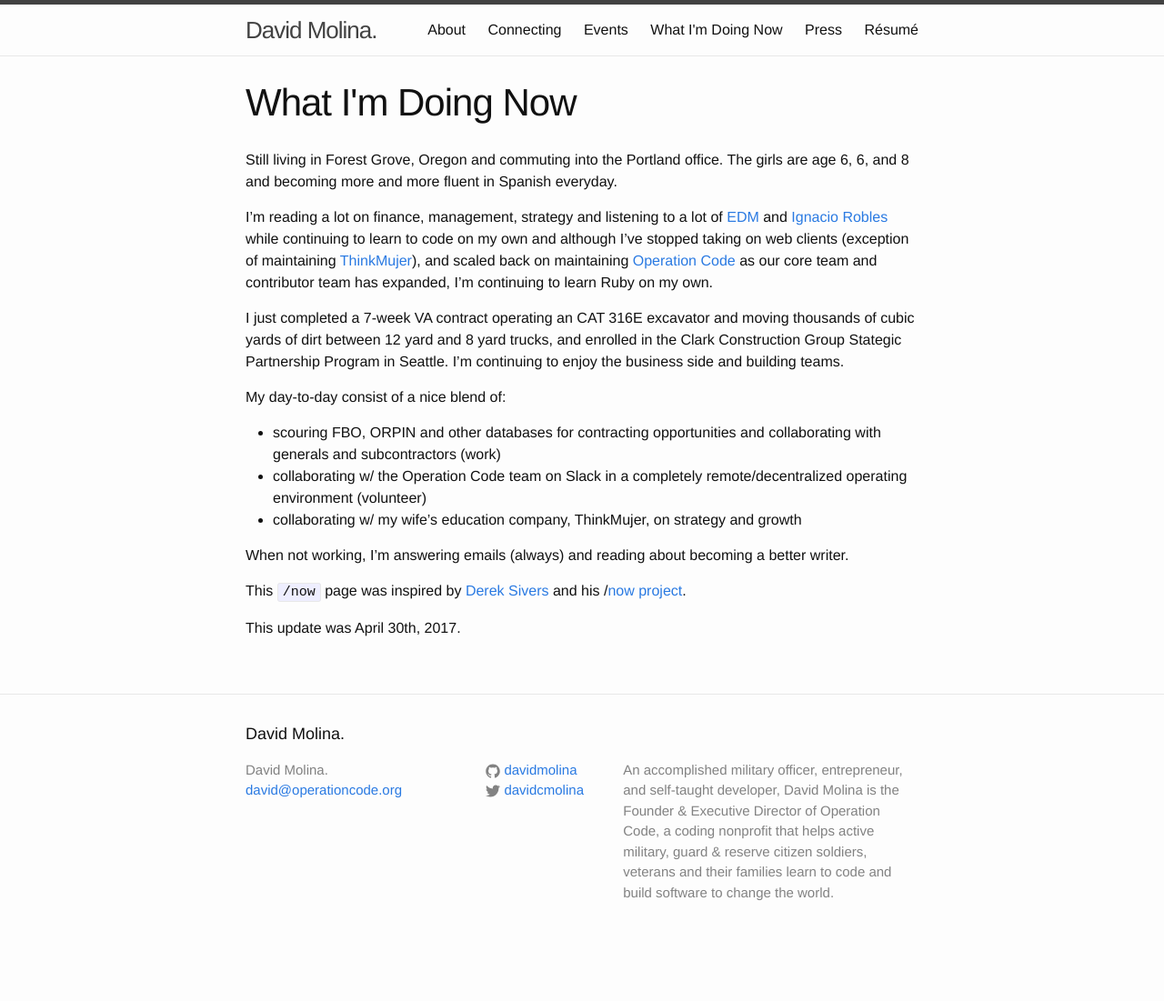
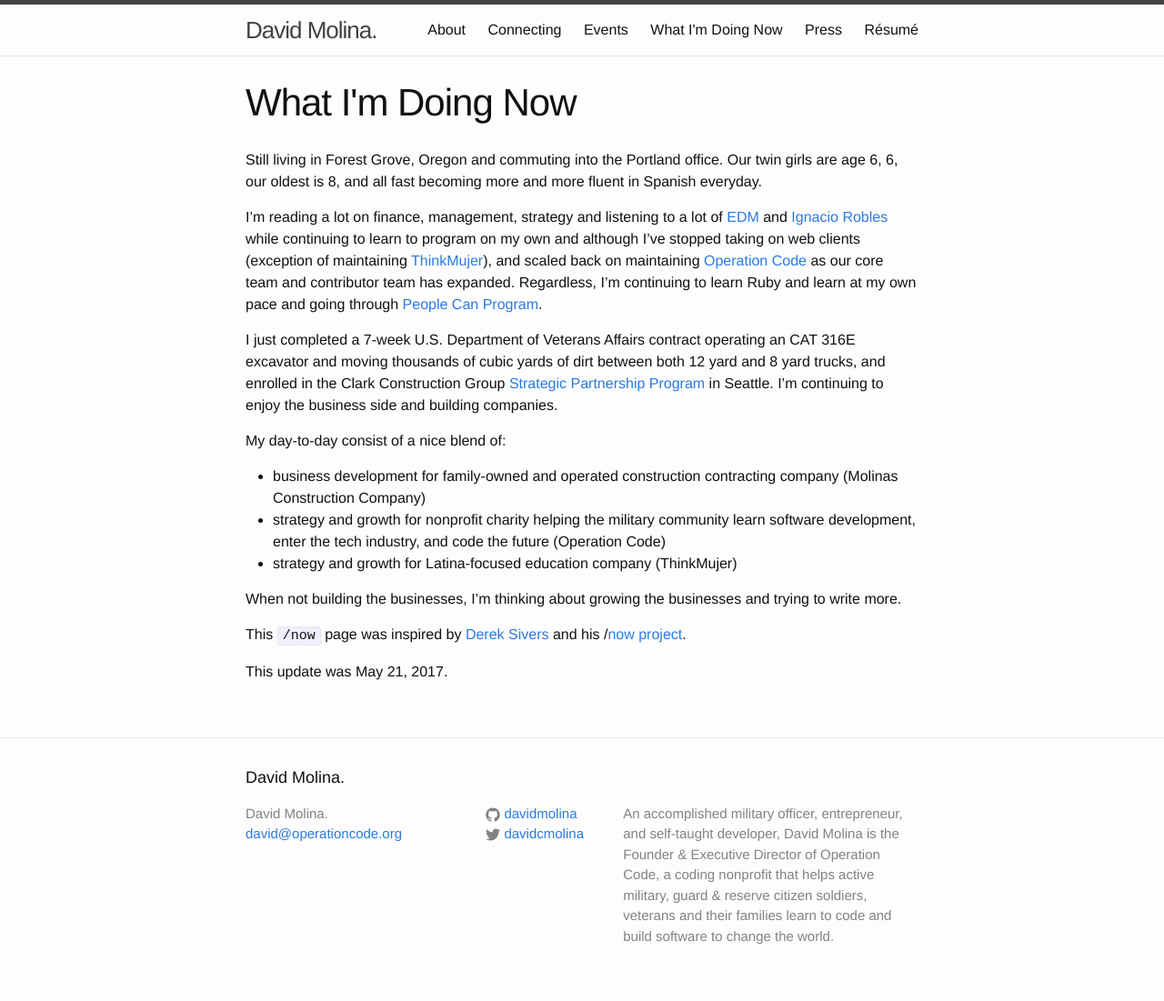
Before and after one commit to davidmolina/davidmolina.github.io, a Jekyll site: the page built from now.md, in a window 1280 px wide. Shown: the whole page at 91% size. Built offline with Jekyll 4.4.1, drawn with Linux system fonts in a browser that asks for light colours; before the commit the page ends 1053 px from its top, so only the background shows below that.

Commit message:
Update /now

```diff
--- a/now.md
+++ b/now.md
@@ -4,19 +4,19 @@
 permalink: /now/
 ---
 
-Still living in Forest Grove, Oregon and commuting into the Portland office. The girls are age 6, 6, and 8 and becoming more and more fluent in Spanish everyday.
+Still living in Forest Grove, Oregon and commuting into the Portland office. Our twin girls are age 6, 6, our oldest is 8, and all fast becoming more and more fluent in Spanish everyday.
 
-I'm reading a lot on finance, management, strategy and listening to a lot of [EDM](https://open.spotify.com/user/1137072174/playlist/4XAEkK9s6yTAGyTtaMEC0e) and [Ignacio Robles](https://open.spotify.com/user/123891019/playlist/2NFJsDhYBgIs5cRWzYZsfb) while continuing to learn to code on my own and although I've stopped taking on web clients (exception of maintaining [ThinkMujer](https://thinkmujer.com)), and scaled back on maintaining [Operation Code](https://operationcode.org/) as our core team and contributor team has expanded, I'm continuing to learn Ruby on my own.
+I'm reading a lot on finance, management, strategy and listening to a lot of [EDM](https://open.spotify.com/user/1137072174/playlist/4XAEkK9s6yTAGyTtaMEC0e) and [Ignacio Robles](https://open.spotify.com/user/123891019/playlist/2NFJsDhYBgIs5cRWzYZsfb) while continuing to learn to program on my own and although I've stopped taking on web clients (exception of maintaining [ThinkMujer](https://thinkmujer.com)), and scaled back on maintaining [Operation Code](https://operationcode.org/) as our core team and contributor team has expanded. Regardless, I'm continuing to learn Ruby and learn at my own pace and going through [People Can Program](https://peoplecanprogram.com/index.html).
 
-I just completed a 7-week VA contract operating an CAT 316E excavator and moving thousands of cubic yards of dirt between 12 yard and 8 yard trucks, and enrolled in the Clark Construction Group Stategic Partnership Program in Seattle. I'm continuing to enjoy the business side and building teams.
+I just completed a 7-week U.S. Department of Veterans Affairs contract operating an CAT 316E excavator and moving thousands of cubic yards of dirt between both 12 yard and 8 yard trucks, and enrolled in the Clark Construction Group [Strategic Partnership Program](http://clarkconstruction.com/news/clark-kicks-strategic-partnership-program-seattle) in Seattle. I'm continuing to enjoy the business side and building companies.
 
 My day-to-day consist of a nice blend of:
-- scouring FBO, ORPIN and other databases for contracting opportunities and collaborating with generals and subcontractors (work)
-- collaborating w/ the Operation Code team on Slack in a completely remote/decentralized operating environment (volunteer)
-- collaborating w/ my wife's education company, ThinkMujer, on strategy and growth
+- business development for family-owned and operated construction contracting company (Molinas Construction Company)
+- strategy and growth for nonprofit charity helping the military community learn software development, enter the tech industry, and code the future (Operation Code)
+- strategy and growth for Latina-focused education company (ThinkMujer)
 
-When not working, I'm answering emails (always) and reading about becoming a better writer.
+When not building the businesses, I'm thinking about growing the businesses and trying to write more.
 
 This `/now` page was inspired by [Derek Sivers](https://sivers.org/) and his /[now project](https://sivers.org/nowff).
 
-This update was April 30th, 2017.
+This update was May 21, 2017.
```
